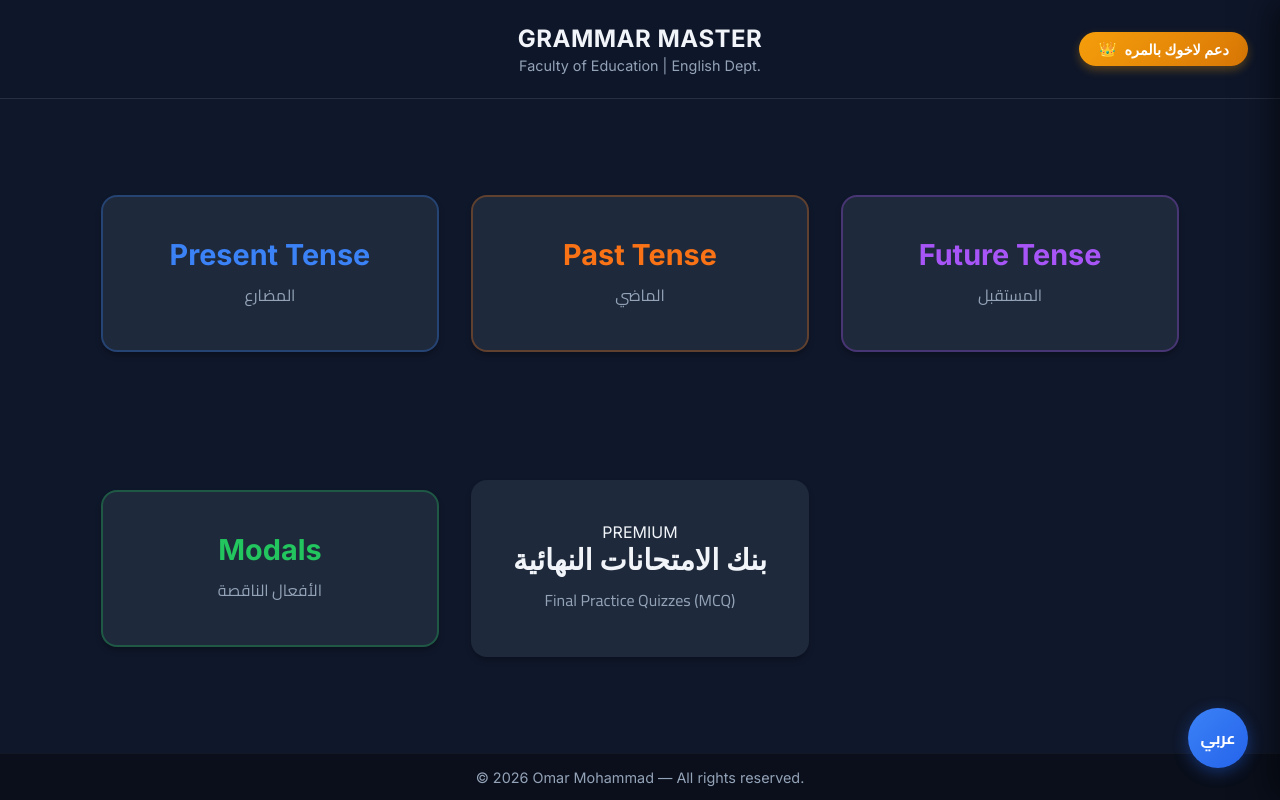
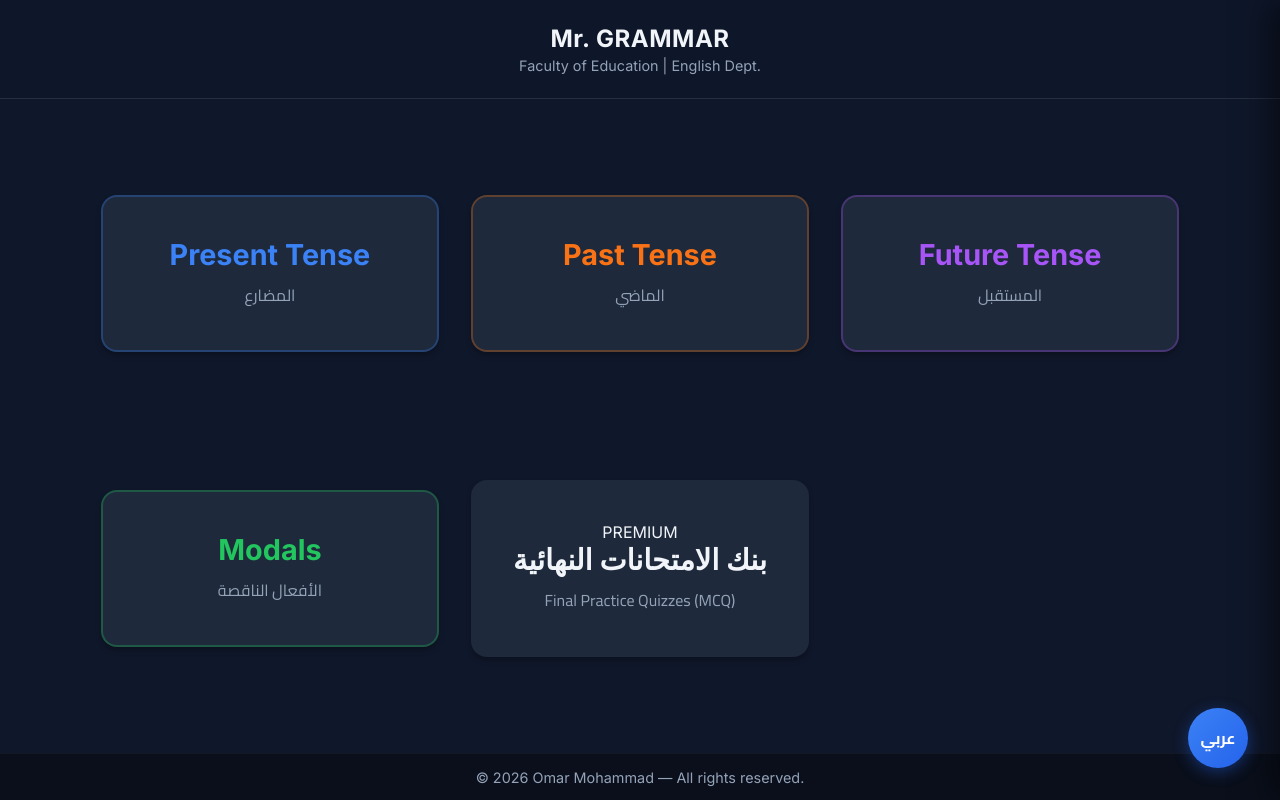
Before and after one commit to Edu-tech-git/site, a plain HTML site: page index.html in a window 1280 px wide. Drawn offline with Linux system fonts and the light colour scheme.

Commit message:
Update page title and header for improved branding

```diff
--- a/index.html
+++ b/index.html
@@ -3,7 +3,7 @@
   <head>
     <meta charset="UTF-8" />
     <meta name="viewport" content="width=device-width, initial-scale=1.0" />
-    <title>Grammar Master | Faculty of Education</title>
+    <title>| Grammar</title>
     <!-- Importing Cairo Font for better Arabic support -->
     <link
       href="https://fonts.googleapis.com/css2?family=Cairo:wght@400;600;700&family=Inter:wght@400;600;700&display=swap"
@@ -736,10 +736,8 @@
   </head>
   <body class="">
     <header>
-      <button class="premium-btn-header" onclick="app.openPayment()">
-        <span>👑</span> <span id="btn-premium">دعم لاخوك بالمره </span>
       </button>
-      <h1 id="app-title">GRAMMAR MASTER</h1>
+      <h1 id="app-title">Mr. GRAMMAR</h1>
       <div class="subtitle" id="app-subtitle">
         Faculty of Education | English Dept.
       </div>
```
